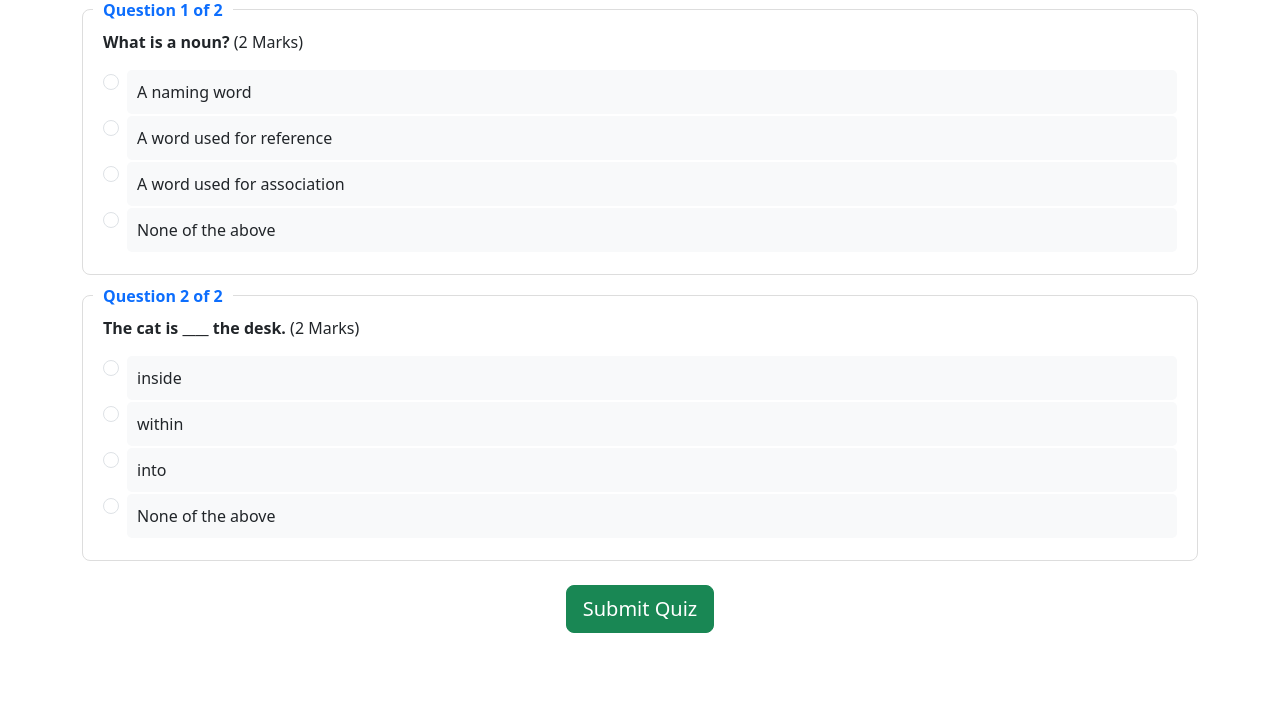
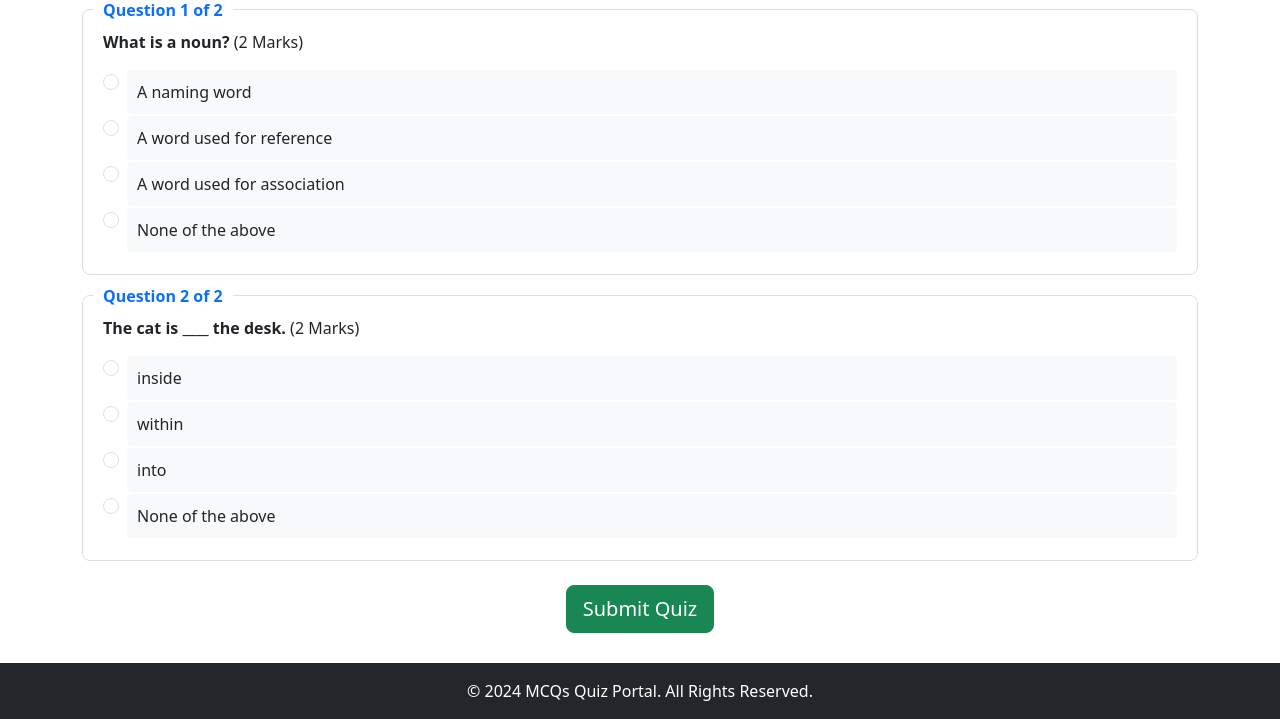
Before and after one commit to Titus-waititu/django-MCQs-application, a Django app: page /quiz/2/ in a window 1280 px wide. Shown: the part 223-942 px from the top of the page. Before the commit the page ends 856 px from the top, so only its background shows below. Run offline with Django 5.2, Linux system fonts and the light colour scheme; data comes from the database, SQL or seed files in the repository; both versions use the stored data as it was after the commit.

Commit message:
third commit

```diff
--- a/quiz/templates/quiz/quiz.html
+++ b/quiz/templates/quiz/quiz.html
@@ -1,10 +1,13 @@
 <!DOCTYPE html>
 <html lang="en">
   <head>
-    <meta charset="UTF-8">
-    <meta name="viewport" content="width=device-width, initial-scale=1.0">
+    <meta charset="UTF-8" />
+    <meta name="viewport" content="width=device-width, initial-scale=1.0" />
     <title>{{ category.name }} Quiz</title>
-    <link href="https://cdn.jsdelivr.net/npm/bootstrap@5.3.3/dist/css/bootstrap.min.css" rel="stylesheet">
+    <link
+      href="https://cdn.jsdelivr.net/npm/bootstrap@5.3.3/dist/css/bootstrap.min.css"
+      rel="stylesheet"
+    />
     <!-- Bootstrap Icons -->
     <link
       href="https://cdn.jsdelivr.net/npm/bootstrap-icons/font/bootstrap-icons.css"
@@ -51,6 +54,18 @@
         text-align: right;
         margin-bottom: 20px;
       }
+      footer {
+        background-color: #23272b;
+        color: white;
+        text-align: center;
+        padding: 1rem 0;
+        margin-top: 30px;
+      }
+
+      .footer-bg {
+        background-color: #343a40;
+        color: white;
+      }
 
       /* Always-visible submit button on large screens */
       @media (min-width: 768px) {
@@ -58,8 +73,6 @@
           display: block !important;
         }
       }
-
-
     </style>
   </head>
   <body>
@@ -81,7 +94,7 @@
         <div class="collapse navbar-collapse" id="navbarNav">
           <ul class="navbar-nav ms-auto">
             <li class="nav-item">
-                <a class="nav-link active" href="#">
+              <a class="nav-link active" href="/dashboard">
                 <i class="bi bi-speedometer2"></i> Dashboard
               </a>
             </li>
@@ -110,20 +123,35 @@
       </div>
     </nav>
 
-
     <div class="container mt-5">
       <div id="timer" class="text-end">12:30</div>
       <h1 class="mb-4">Quiz: {{ category.name }}</h1>
-        <form id="quiz-form" method="post" action="{% url 'submit_quiz' category.id %}">
-            {% csrf_token %}
-            {% for question in questions %}
+      <form
+        id="quiz-form"
+        method="post"
+        action="{% url 'submit_quiz' category.id %}"
+      >
+        {% csrf_token %} {% for question in questions %}
         <div class="question-container">
-                <div class="question-header">Question {{ forloop.counter }} of {{ questions|length }}</div>
-                <p><strong>{{ question.question_text }}</strong> ({{ question.marks }} Marks)</p>
+          <div class="question-header">
+            Question {{ forloop.counter }} of {{ questions|length }}
+          </div>
+          <p>
+            <strong>{{ question.question_text }}</strong> ({{ question.marks }}
+            Marks)
+          </p>
           {% for answer in question.answers.all %}
           <div class="form-check">
-                    <input type="radio" class="form-check-input" name="question_{{ question.id }}" value="{{ answer.id }}" id="answer_{{ answer.id }}">
-                    <label class="form-check-label" for="answer_{{ answer.id }}">{{ answer.answer_text }}</label>
+            <input
+              type="radio"
+              class="form-check-input"
+              name="question_{{ question.id }}"
+              value="{{ answer.id }}"
+              id="answer_{{ answer.id }}"
+            />
+            <label class="form-check-label" for="answer_{{ answer.id }}"
+              >{{ answer.answer_text }}</label
+            >
           </div>
           {% endfor %}
         </div>
@@ -131,10 +159,16 @@
 
         <!-- Always-visible submit button for large screens -->
         <div class="text-center mt-4 always-visible-submit">
-                <button type="submit" form="quiz-form" class="btn btn-success btn-lg">Submit Quiz</button>
+          <button type="submit" form="quiz-form" class="btn btn-success btn-lg">
+            Submit Quiz
+          </button>
         </div>
       </form>
     </div>
+    <!-- Footer -->
+    <footer style="margin-top: 30px">
+      <p class="mb-0">&copy; 2024 MCQs Quiz Portal. All Rights Reserved.</p>
+    </footer>
 
     <script src="https://cdn.jsdelivr.net/npm/bootstrap@5.3.3/dist/js/bootstrap.bundle.min.js"></script>
     <script>
@@ -144,7 +178,9 @@
       function updateTimerDisplay() {
         const minutes = Math.floor(timerValue / 60);
         const seconds = timerValue % 60;
-            document.getElementById('timer').textContent = `${minutes.toString().padStart(2, '0')}:${seconds.toString().padStart(2, '0')}`;
+        document.getElementById("timer").textContent = `${minutes
+          .toString()
+          .padStart(2, "0")}:${seconds.toString().padStart(2, "0")}`;
       }
 
       function countdown() {
@@ -153,7 +189,7 @@
           updateTimerDisplay();
         } else {
           // Submit the form when timer reaches zero
-                document.getElementById('quiz-form').submit();
+          document.getElementById("quiz-form").submit();
         }
       }
 
```
Also changed, not shown: db.sqlite3. Lines whose indentation alone changed are shown as unchanged.
